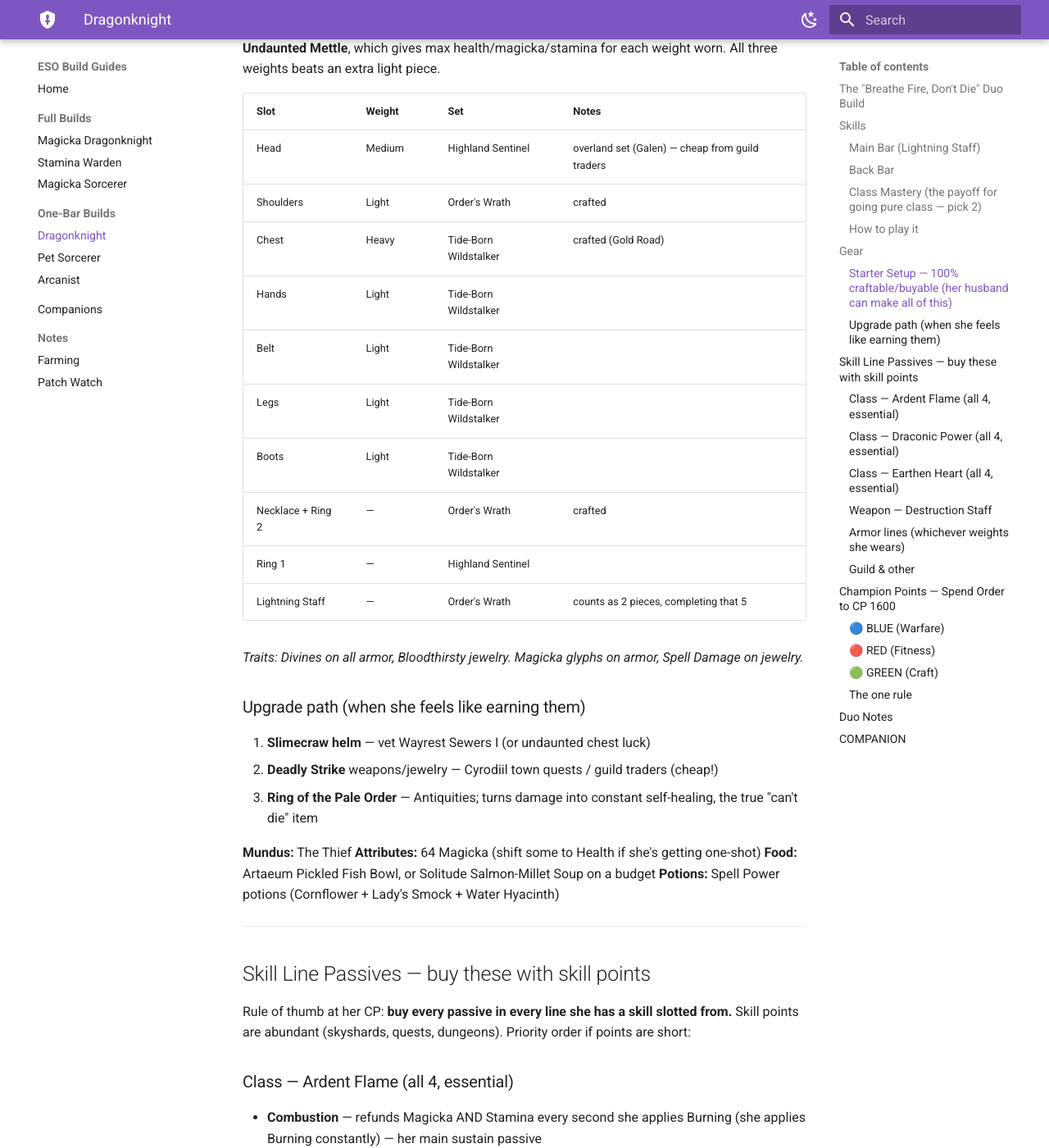
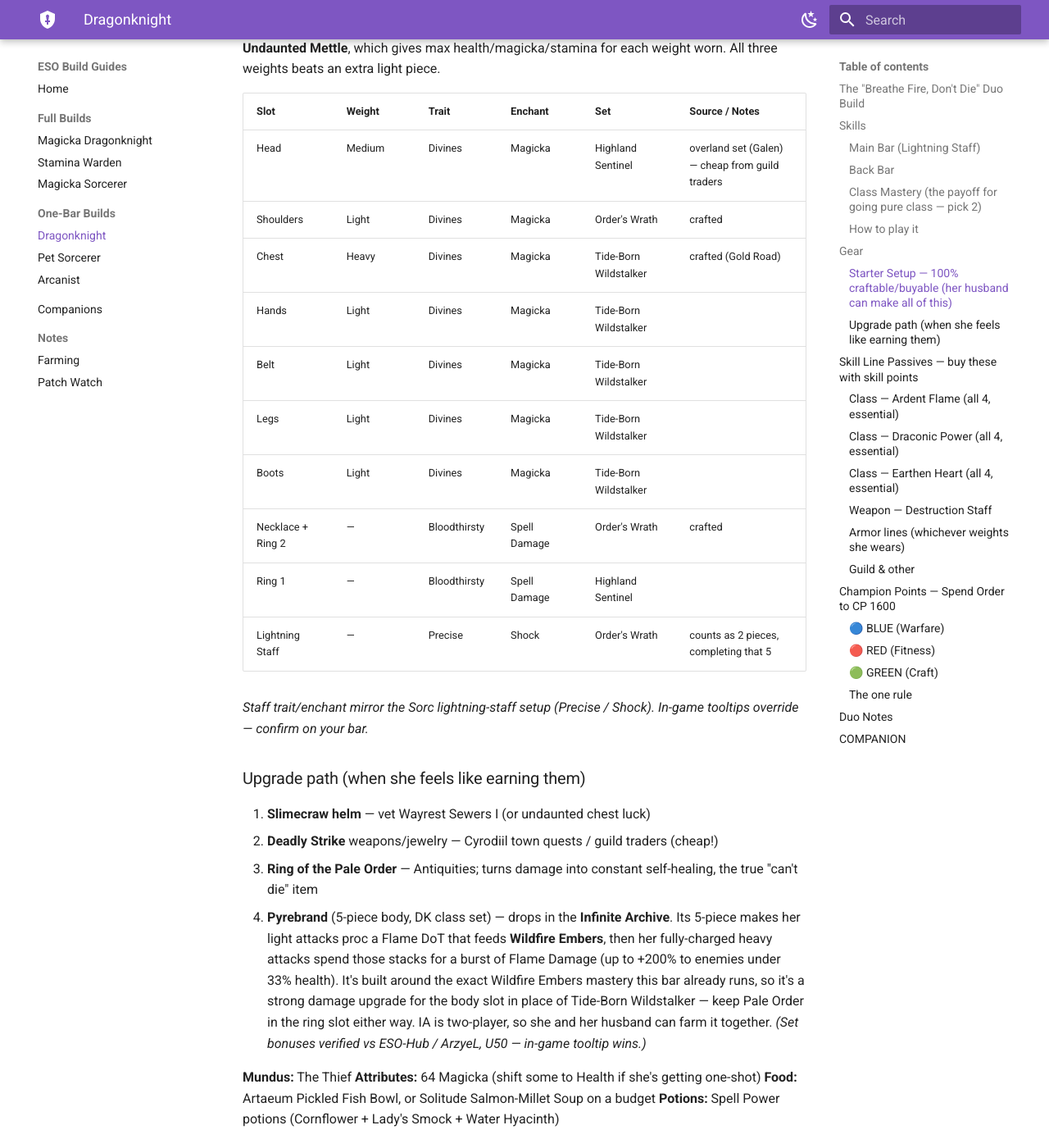
Before and after one commit to txbluemoose/Moose-ESO, an MkDocs documentation site: the page built from docs/one-bar-builds/one-bar-dragonknight.md, in a window 1280 px wide and 1400 px high, scrolled down 1882 px. Shown: the whole window at 82% size. Built offline with MkDocs 1.6.1 and Material for MkDocs 9.7.7, drawn with Linux system fonts in a browser that asks for light colours.

Commit message:
Update one-bar sheets: Pyrebrand, Arcanist masteries, richer gear tables
- One-bar DK: add Pyrebrand (DK class set, Infinite Archive) to the
  upgrade path — synergizes with the Wildfire Embers mastery the bar runs
- One-bar Arcanist: lock in Class Mastery picks (Unbound Potential +
  Erudite's Rigor, Abyssal Emergence as the damage swap)
- All three one-bar gear tables: add per-slot Trait and Enchant columns
- CLAUDE.md: mark both open items resolved

Set/mastery details verified vs ESO-Hub / Alcast / ArzyeL (U50).
Verified locally with `mkdocs build --strict` (clean).

Co-Authored-By: Claude Opus 4.8 <noreply@anthropic.com>
Claude-Session: https://claude.ai/code/session_01JeNkLMzQt5Z4BWGSLDQqfu

```diff
--- a/docs/one-bar-builds/one-bar-dragonknight.md
+++ b/docs/one-bar-builds/one-bar-dragonknight.md
@@ -44,25 +44,26 @@
 
 **Armor weight: 5 Light / 1 Medium / 1 Heavy.** Light gives the magicka damage passives (Concentration = penetration, Prodigy = crit); the single Medium and Heavy exist to trigger **Undaunted Mettle**, which gives max health/magicka/stamina for each weight worn. All three weights beats an extra light piece.
 
-| Slot | Weight | Set | Notes |
-|---|---|---|---|
-| Head | Medium | Highland Sentinel | overland set (Galen) — cheap from guild traders |
-| Shoulders | Light | Order's Wrath | crafted |
-| Chest | Heavy | Tide-Born Wildstalker | crafted (Gold Road) |
-| Hands | Light | Tide-Born Wildstalker | |
-| Belt | Light | Tide-Born Wildstalker | |
-| Legs | Light | Tide-Born Wildstalker | |
-| Boots | Light | Tide-Born Wildstalker | |
-| Necklace + Ring 2 | — | Order's Wrath | crafted |
-| Ring 1 | — | Highland Sentinel | |
-| Lightning Staff | — | Order's Wrath | counts as 2 pieces, completing that 5 |
+| Slot | Weight | Trait | Enchant | Set | Source / Notes |
+|---|---|---|---|---|---|
+| Head | Medium | Divines | Magicka | Highland Sentinel | overland set (Galen) — cheap from guild traders |
+| Shoulders | Light | Divines | Magicka | Order's Wrath | crafted |
+| Chest | Heavy | Divines | Magicka | Tide-Born Wildstalker | crafted (Gold Road) |
+| Hands | Light | Divines | Magicka | Tide-Born Wildstalker | |
+| Belt | Light | Divines | Magicka | Tide-Born Wildstalker | |
+| Legs | Light | Divines | Magicka | Tide-Born Wildstalker | |
+| Boots | Light | Divines | Magicka | Tide-Born Wildstalker | |
+| Necklace + Ring 2 | — | Bloodthirsty | Spell Damage | Order's Wrath | crafted |
+| Ring 1 | — | Bloodthirsty | Spell Damage | Highland Sentinel | |
+| Lightning Staff | — | Precise | Shock | Order's Wrath | counts as 2 pieces, completing that 5 |
 
-*Traits: Divines on all armor, Bloodthirsty jewelry. Magicka glyphs on armor, Spell Damage on jewelry.*
+*Staff trait/enchant mirror the Sorc lightning-staff setup (Precise / Shock). In-game tooltips override — confirm on your bar.*
 
 ### Upgrade path (when she feels like earning them)
 1. **Slimecraw helm** — vet Wayrest Sewers I (or undaunted chest luck)
 2. **Deadly Strike** weapons/jewelry — Cyrodiil town quests / guild traders (cheap!)
 3. **Ring of the Pale Order** — Antiquities; turns damage into constant self-healing, the true "can't die" item
+4. **Pyrebrand** (5-piece body, DK class set) — drops in the **Infinite Archive**. Its 5-piece makes her light attacks proc a Flame DoT that feeds **Wildfire Embers**, then her fully-charged heavy attacks spend those stacks for a burst of Flame Damage (up to +200% to enemies under 33% health). It's built around the exact Wildfire Embers mastery this bar already runs, so it's a strong damage upgrade for the body slot in place of Tide-Born Wildstalker — keep Pale Order in the ring slot either way. IA is two-player, so she and her husband can farm it together. *(Set bonuses verified vs ESO-Hub / ArzyeL, U50 — in-game tooltip wins.)*
 
 **Mundus:** The Thief
 **Attributes:** 64 Magicka (shift some to Health if she's getting one-shot)
```
Also changed, not shown: CLAUDE.md (+2 -2 lines), docs/one-bar-builds/one-bar-arcanist.md (+18 -14 lines), docs/one-bar-builds/one-bar-sorcerer.md (+13 -13 lines).
